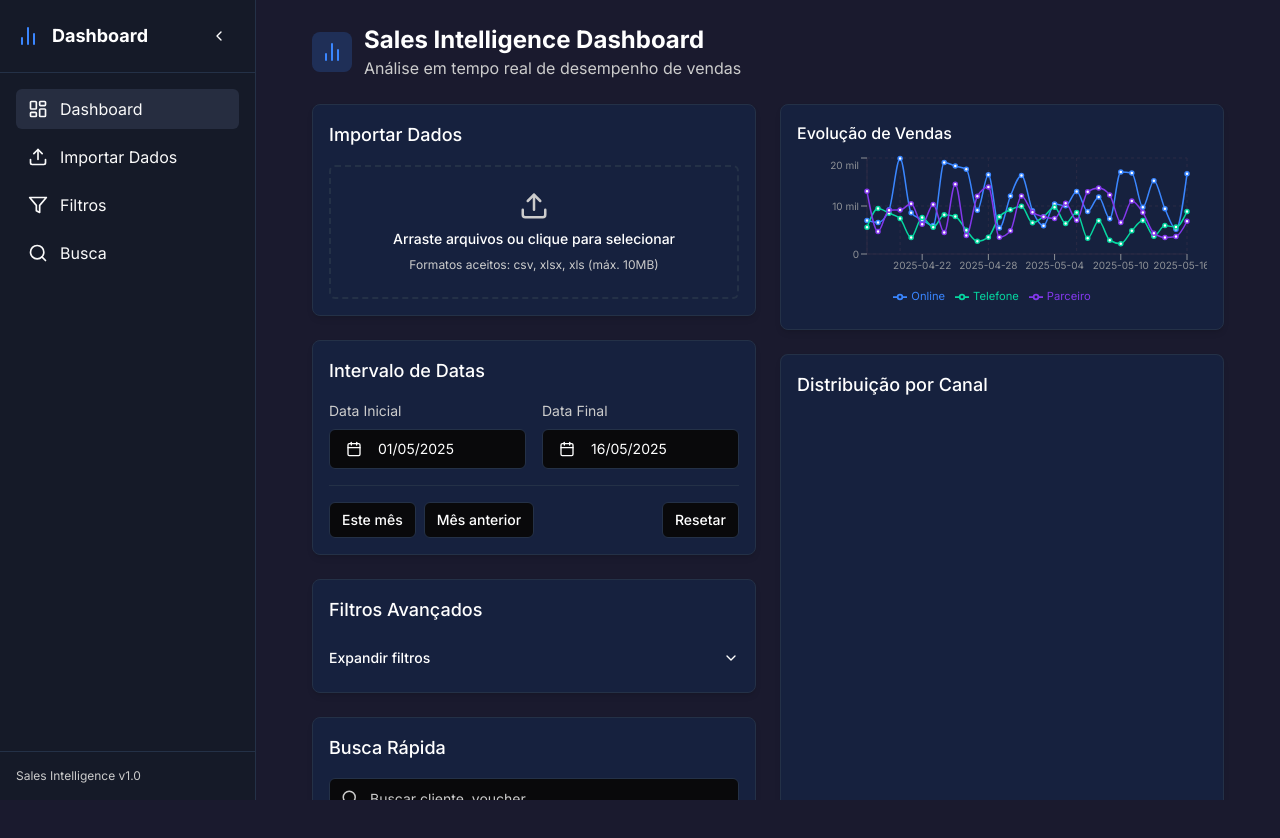
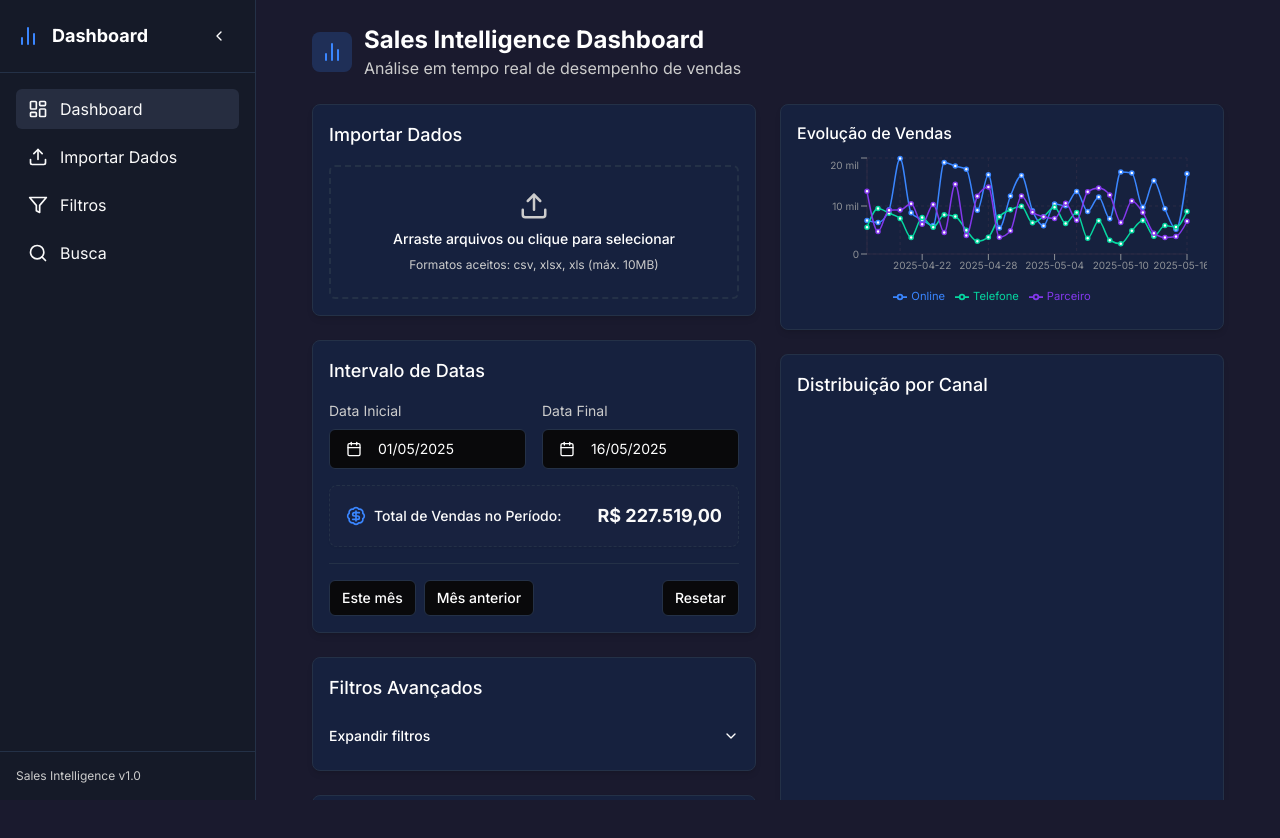
Before and after one commit to GuiaReceptivo/venture-velocity-board, a React (Vite) app: page / in a window 1280 px wide. Shown: the top 838 px of the page. Built offline with nearby package versions, Linux system fonts and the light colour scheme.

Commit message:
Add total sales for selected period
Add a component to display the total sales for the selected date range.

```diff
--- a/src/components/dashboard/DateRangeFilter.tsx
+++ b/src/components/dashboard/DateRangeFilter.tsx
@@ -1,16 +1,18 @@
 
-import React, { useState } from 'react';
+import React, { useState, useEffect } from 'react';
 import { format } from 'date-fns';
-import { CalendarIcon } from 'lucide-react';
+import { CalendarIcon, BadgeDollarSign } from 'lucide-react';
 import { cn } from '@/lib/utils';
 import { Button } from '@/components/ui/button';
 import { Calendar } from '@/components/ui/calendar';
+import { Card, CardContent } from '@/components/ui/card';
 import {
   Popover,
   PopoverContent,
   PopoverTrigger,
 } from '@/components/ui/popover';
 import { Separator } from '@/components/ui/separator';
+import { salesData } from '../dashboard/mockData';
 
 interface DateRangeFilterProps {
   title: string;
@@ -24,6 +26,34 @@ export const DateRangeFilter: React.FC<DateRangeFilterProps> = ({ title }) => {
   const [endDate, setEndDate] = useState<Date | undefined>(today);
   const [isStartCalendarOpen, setIsStartCalendarOpen] = useState(false);
   const [isEndCalendarOpen, setIsEndCalendarOpen] = useState(false);
+  const [totalSales, setTotalSales] = useState<number>(0);
+
+  useEffect(() => {
+    calculateTotalSales();
+  }, [startDate, endDate]);
+
+  const calculateTotalSales = () => {
+    if (!startDate || !endDate) return;
+
+    const start = startDate.getTime();
+    const end = endDate.getTime();
+
+    // Filter sales that fall within the date range and calculate total
+    const filteredSales = salesData.filter(sale => {
+      const saleDate = new Date(sale.date).getTime();
+      return saleDate >= start && saleDate <= end;
+    });
+
+    const total = filteredSales.reduce((sum, sale) => sum + sale.value, 0);
+    setTotalSales(total);
+  };
+
+  const formatCurrency = (value: number): string => {
+    return new Intl.NumberFormat('pt-BR', {
+      style: 'currency',
+      currency: 'BRL'
+    }).format(value);
+  };
 
   return (
     <div className="dashboard-card">
@@ -90,6 +120,19 @@ export const DateRangeFilter: React.FC<DateRangeFilterProps> = ({ title }) => {
         </div>
       </div>
 
+      {/* Total Sales for Selected Period */}
+      <Card className="mt-4 bg-muted/10 border-dashed">
+        <CardContent className="p-4">
+          <div className="flex items-center justify-between">
+            <div className="flex items-center gap-2">
+              <BadgeDollarSign className="text-dashboard-primary" size={20} />
+              <span className="text-sm font-medium">Total de Vendas no Período:</span>
+            </div>
+            <span className="text-lg font-bold">{formatCurrency(totalSales)}</span>
+          </div>
+        </CardContent>
+      </Card>
+
       <Separator className="my-4" />
 
       <div className="flex items-center justify-between text-xs">
```
